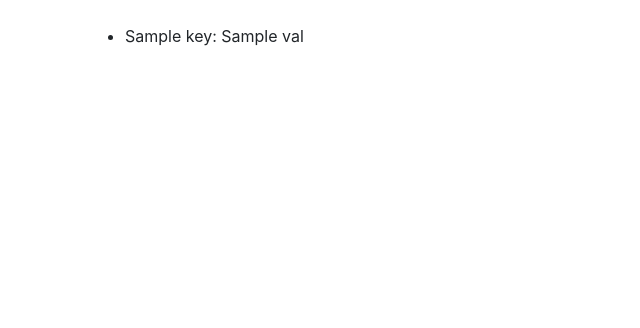
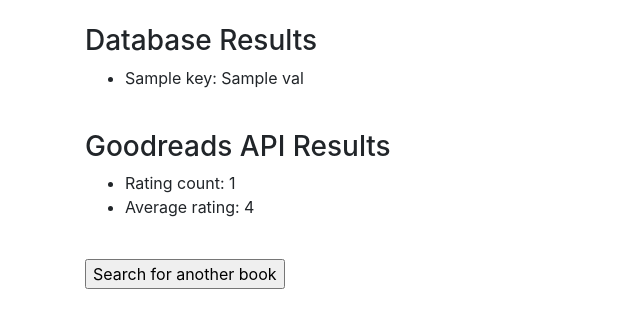
Before and after one commit to ilkeraslan/book-review-app, a Flask app: template templates/book.html in a window 1280 px wide. Shown: the top 328 px of the page, without its empty margins (0-640 px from the left). Run offline with Flask 2, Linux system fonts and the light colour scheme; the template is opened without the code that fills it: most values are stand-ins (such as "Sample title", 1, 10 or a date in 2020); some libraries are stand-ins or nearby versions.

Commit message:
Added Goodreads API support in /book route

```diff
--- a/application.py
+++ b/application.py
@@ -193,6 +193,7 @@
 
     # Use Goodreads API
     res = requests.get("https://www.goodreads.com/book/review_counts.json", params={"key": "ysXwcDBjebzhUu0ZZtGkQ", "isbns": isbn_num})
-    print(res.json())
+    res_json = (res.json()['books'][0])
+    print(res_json)
 
-    return render_template('book.html', book = book)
+    return render_template('book.html', book = book, book_json = res_json)
--- a/templates/book.html
+++ b/templates/book.html
@@ -6,10 +6,23 @@
 
 {% block main %}
   <div class="">
+    <h3>Database Results</h3>
     <ul>
       {% for key, val in book.items() %}
         <li>{{ key }}: {{ val }}</li>
       {% endfor %}
     </ul>
   </div>
+  <br>
+  <div class="">
+    <h3>Goodreads API Results</h3>
+    <ul>
+      <li>Rating count: {{ book_json['work_ratings_count'] }}</li>
+      <li>Average rating: {{ book_json['average_rating'] }}</li>
+    </ul>
+  </div>
+  <br>
+  <form class="" action="{{ url_for('search') }}" method="get">
+    <input type="submit" value="Search for another book">
+  </form>
 {% endblock %}
```
Also changed, not shown: 2 other files.
